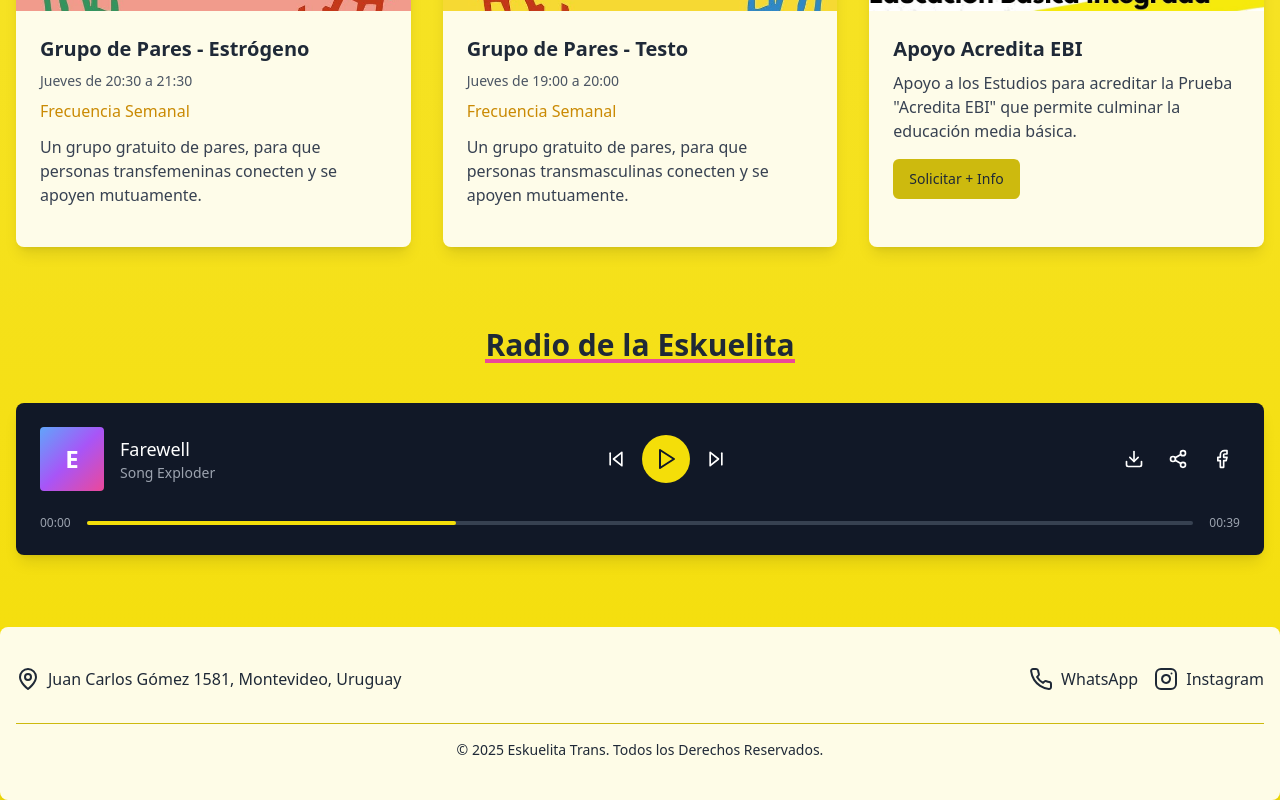
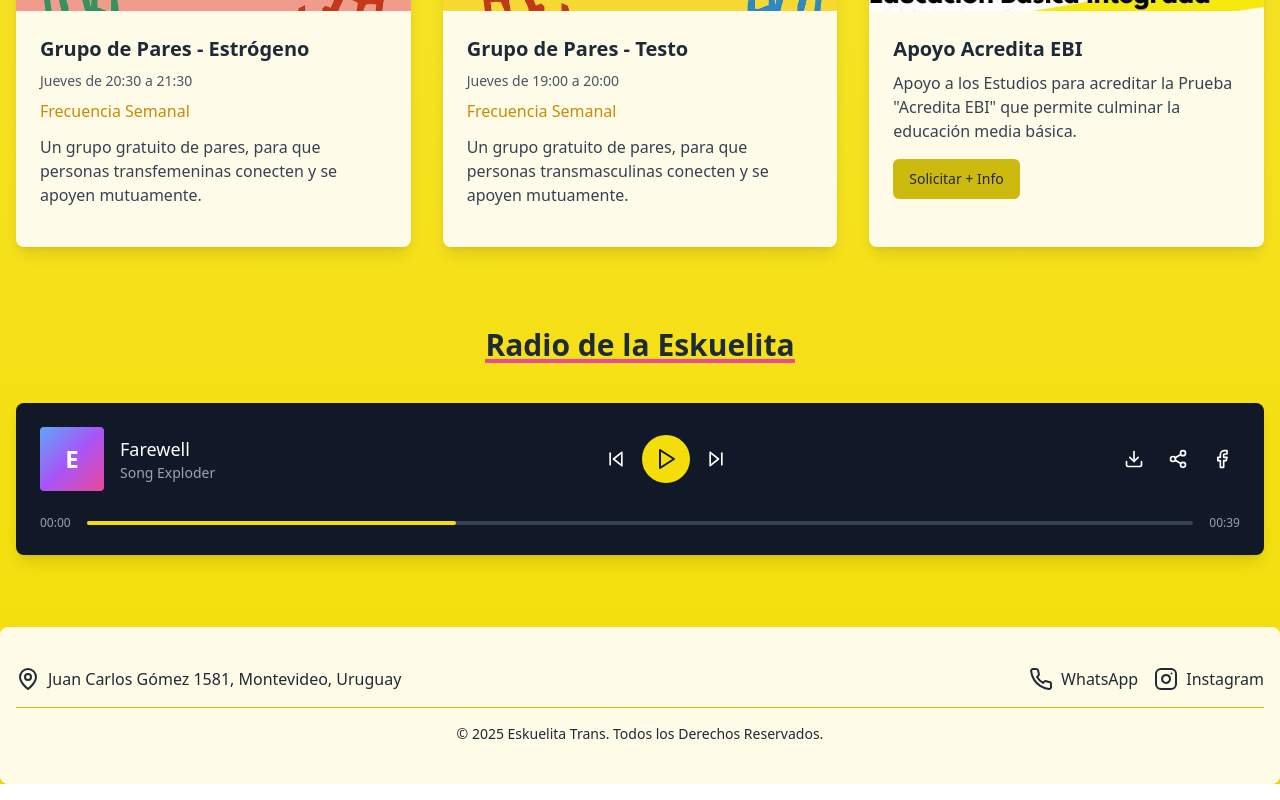
Before and after one commit to MassiottiDev/eskuelita-trans, a React (Vite) app: page / in a window 1280 px wide. Shown: the part 1309-2109 px from the top of the page. Built offline with nearby package versions, Linux system fonts and the light colour scheme.

Commit message:
Reduce footer bottom margin
Remove `mt-8` class from the footer copyright section.

```diff
--- a/src/components/Footer.tsx
+++ b/src/components/Footer.tsx
@@ -30,7 +30,7 @@ const Footer = () => {
           </div>
         </div>
 
-        <div className="mt-8 pt-4 border-t border-yellow-500 text-center text-sm">
+        <div className="mt-4 pt-4 border-t border-yellow-500 text-center text-sm">
           © 2025 Eskuelita Trans. Todos los Derechos Reservados.
         </div>
       </div>
```
